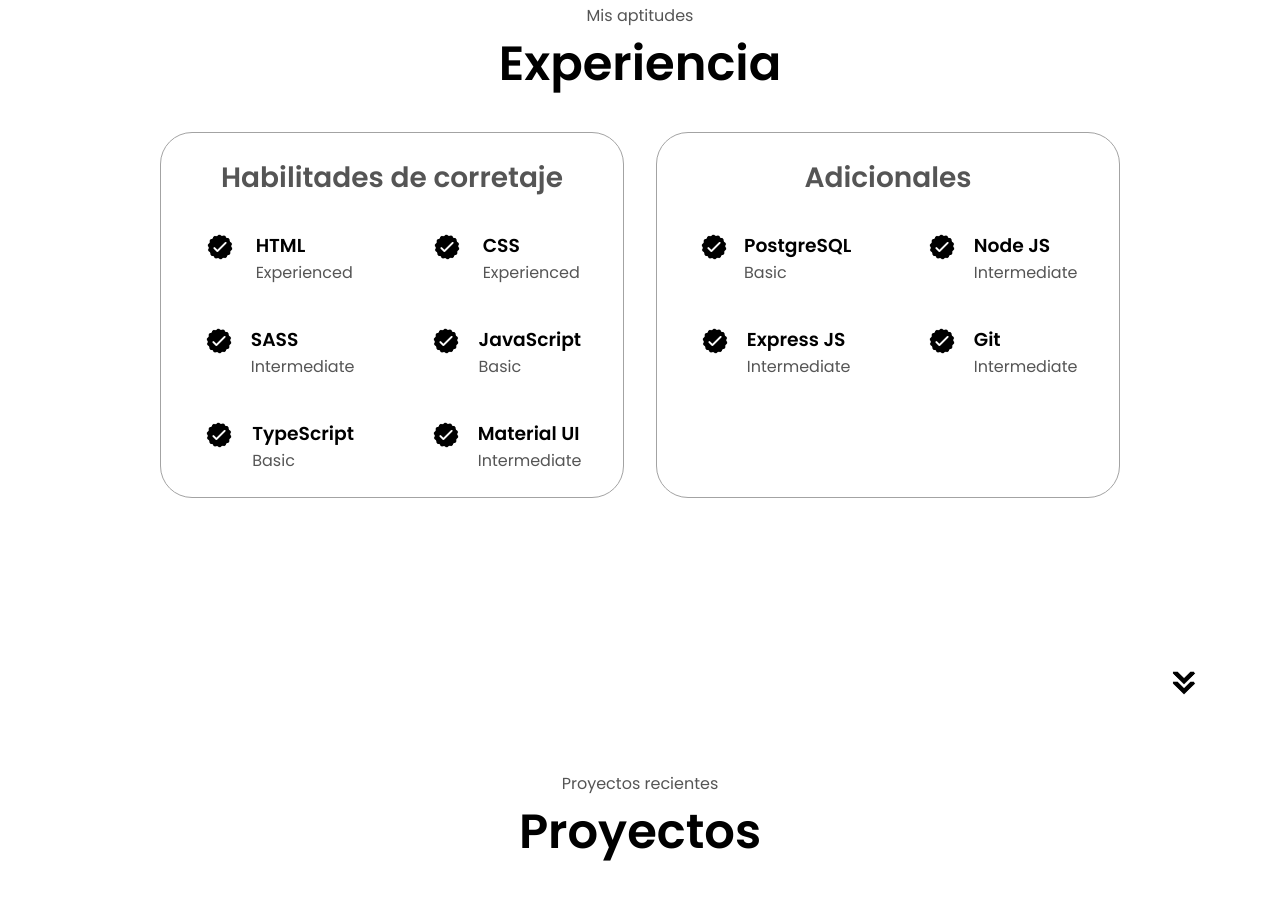
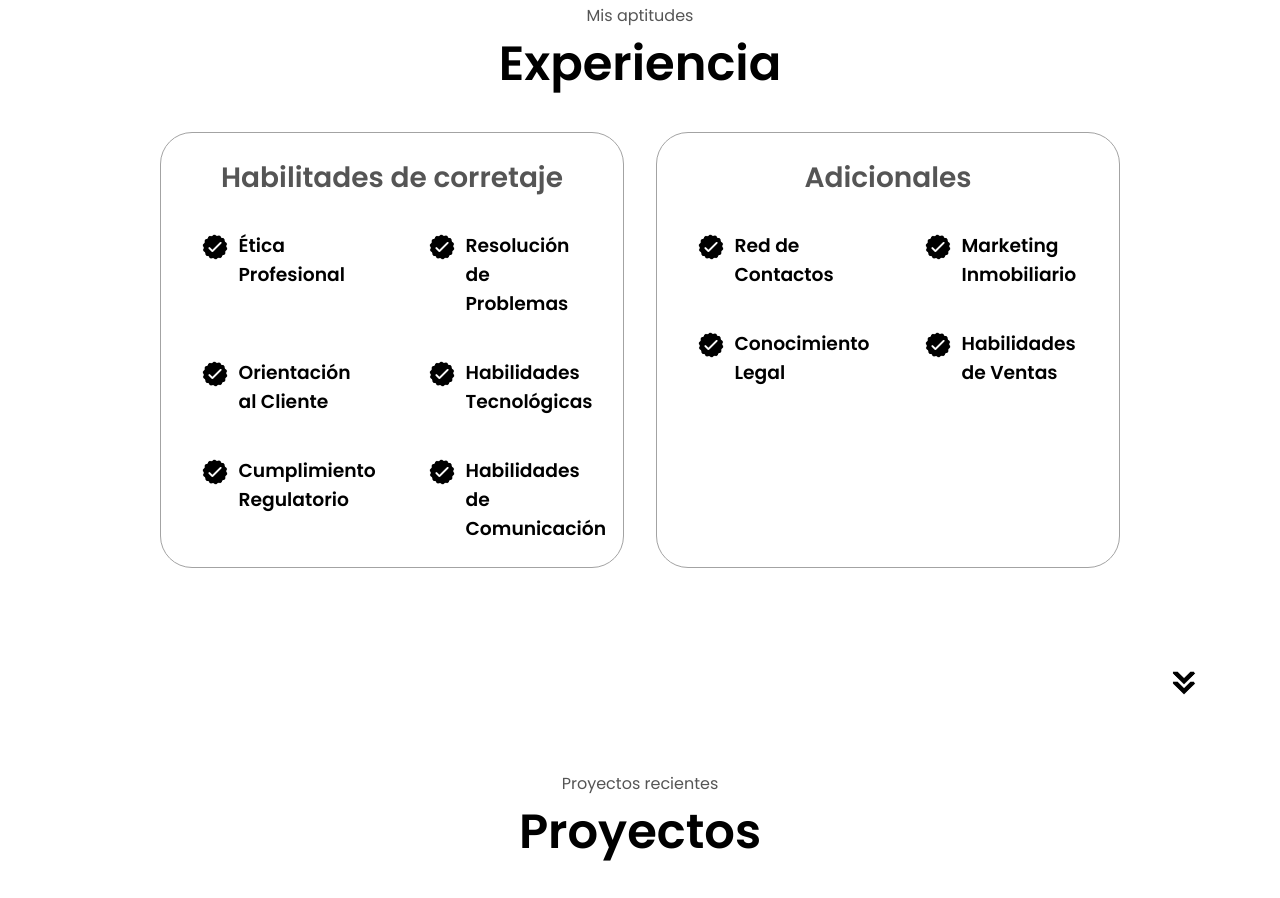
Before and after one commit to jariash93/paularojas, a plain HTML site: page index.html in a window 1280 px wide. Shown: the part 1693-2591 px from the top of the page. Drawn offline with Linux system fonts and the light colour scheme.

Commit message:
Segundo cambio paula rojas

```diff
--- a/index.html
+++ b/index.html
@@ -57,16 +57,16 @@
         </div>
         <div id="socials-container">
           <img
-            src="./assets/linkedin.png"
-            alt="My LinkedIn profile"
+            src="./assets/instagram.png"
+            alt="My Instagram profile"
             class="icon"
-            onclick="location.href='https://linkedin.com/'"
+            onclick="location.href='https://instagram.com//jireh.propiedades?fbclid=IwAR1CA0P_MkYeDn2QOqV6bqFcPZwIaQeuibXmxpHCtv8-3KcVisTU2yvq4Vo'"
           />
           <img
-            src="./assets/github.png"
+            src="./assets/facebook.png"
             alt="My Github profile"
             class="icon"
-            onclick="location.href='https://github.com/'"
+            onclick="location.href='https://facebook.com/profile.php?id=100051372012644'"
           />
         </div>
       </div>
@@ -105,12 +105,7 @@
           </div>
           <div class="text-container">
             <p>
-              "TEXTO DE EJEMPLO"Lorem ipsum dolor sit amet consectetur adipisicing elit. Hic quis
-              reprehenderit et laborum, rem, dolore eum quod voluptate
-              exercitationem nobis, nihil esse debitis maxime facere minus sint
-              delectus velit in eos quo officiis explicabo deleniti dignissimos.
-              Eligendi illum libero dolorum cum laboriosam corrupti quidem,
-              reiciendis ea magnam? Nulla, impedit fuga!
+              Encontrarás los más privilegiados lugares para desconectarte y volverte a conectar; desconectarte de la estresante rutina, y conectarte con la naturaleza; los lugares encontrados son producto de una exhaustiva búsqueda como si fuera nuestro, encontrando la paz y el silencio, aquel silencio que sana tu alma de la contaminación de la ciudad.
             </p>
           </div>
         </div>
@@ -137,8 +132,8 @@
                   class="icon"
                 />
                 <div>
-                  <h3>HTML</h3>
-                  <p>Experienced</p>
+                  <h3>Ética Profesional</h3>
+                  <p></p>
                 </div>
               </article>
               <article>
@@ -148,8 +143,8 @@
                   class="icon"
                 />
                 <div>
-                  <h3>CSS</h3>
-                  <p>Experienced</p>
+                  <h3>Resolución de Problemas</h3>
+                  <p></p>
                 </div>
               </article>
               <article>
@@ -159,8 +154,8 @@
                   class="icon"
                 />
                 <div>
-                  <h3>SASS</h3>
-                  <p>Intermediate</p>
+                  <h3>Orientación al Cliente</h3>
+                  <p></p>
                 </div>
               </article>
               <article>
@@ -170,8 +165,8 @@
                   class="icon"
                 />
                 <div>
-                  <h3>JavaScript</h3>
-                  <p>Basic</p>
+                  <h3>Habilidades Tecnológicas</h3>
+                  <p></p>
                 </div>
               </article>
               <article>
@@ -181,8 +176,8 @@
                   class="icon"
                 />
                 <div>
-                  <h3>TypeScript</h3>
-                  <p>Basic</p>
+                  <h3>Cumplimiento Regulatorio</h3>
+                  <p></p>
                 </div>
               </article>
               <article>
@@ -192,8 +187,8 @@
                   class="icon"
                 />
                 <div>
-                  <h3>Material UI</h3>
-                  <p>Intermediate</p>
+                  <h3>Habilidades de Comunicación</h3>
+                  <p></p>
                 </div>
               </article>
             </div>
@@ -208,8 +203,8 @@
                   class="icon"
                 />
                 <div>
-                  <h3>PostgreSQL</h3>
-                  <p>Basic</p>
+                  <h3>Red de Contactos</h3>
+                  <p></p>
                 </div>
               </article>
               <article>
@@ -219,8 +214,8 @@
                   class="icon"
                 />
                 <div>
-                  <h3>Node JS</h3>
-                  <p>Intermediate</p>
+                  <h3>Marketing Inmobiliario</h3>
+                  <p></p>
                 </div>
               </article>
               <article>
@@ -230,8 +225,8 @@
                   class="icon"
                 />
                 <div>
-                  <h3>Express JS</h3>
-                  <p>Intermediate</p>
+                  <h3>Conocimiento Legal</h3>
+                  <p></p>
                 </div>
               </article>
               <article>
@@ -241,8 +236,8 @@
                   class="icon"
                 />
                 <div>
-                  <h3>Git</h3>
-                  <p>Intermediate</p>
+                  <h3>Habilidades de Ventas</h3>
+                  <p></p>
                 </div>
               </article>
             </div>
@@ -352,15 +347,15 @@
             alt="Email icon"
             class="icon contact-icon email-icon"
           />
-          <p><a href="mailto:examplemail@gmail.com">Example@gmail.com</a></p>
+          <p><a href="mailto:examplemail@gmail.com">jirehcorredorapropiedades@gmail.com</a></p>
         </div>
         <div class="contact-info-container">
           <img
-            src="./assets/linkedin.png"
-            alt="LinkedIn icon"
+            src="./assets/instagram.png"
+            alt="Instagram icon"
             class="icon contact-icon"
           />
-          <p><a href="https://www.linkedin.com">LinkedIn</a></p>
+          <p><a href="https://www.instagram.com/jireh.propiedades?fbclid=IwAR1CA0P_MkYeDn2QOqV6bqFcPZwIaQeuibXmxpHCtv8-3KcVisTU2yvq4Vo">Instagram</a></p>
         </div>
       </div>
     </section>
```
Also changed, not shown: assets/assets/instagram.png (added), assets/facebook.png (added), assets/instagram.png (added).
